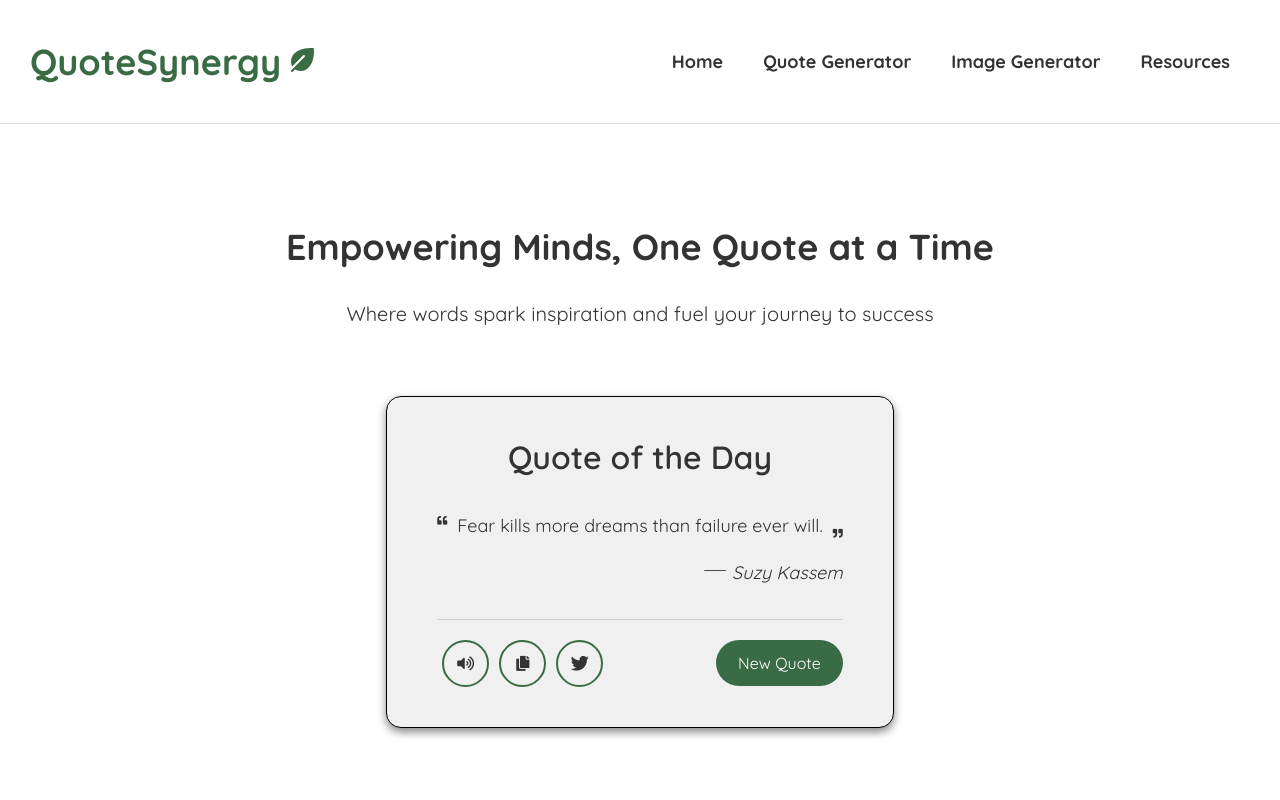
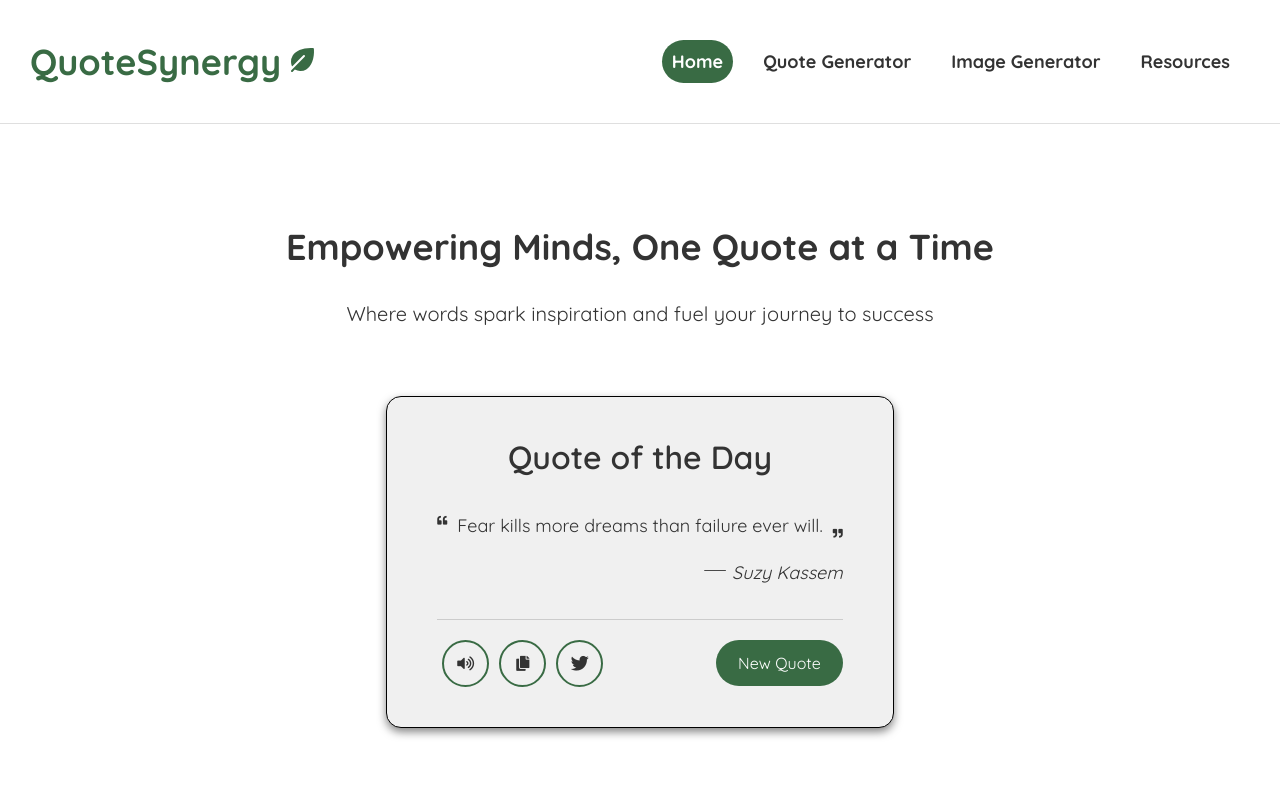
Before and after one commit to Israel1te/QuoteSynergy, a React (Create React App) app: page / in a window 1280 px wide. Shown: the top 800 px of the page. Built offline with nearby package versions, Linux system fonts and the light colour scheme; no server answers; a web font is replaced by a local one.

Commit message:
Navbar hover over link changed and active status added
added an active status to show the user which tab they are on

```diff
--- a/src/Navbar.js
+++ b/src/Navbar.js
@@ -1,4 +1,5 @@
-import { Link } from "react-router-dom/cjs/react-router-dom";
+import { NavLink } from "react-router-dom";
+
 const Navbar = () => {
   return (
     <nav className="navbar">
@@ -20,18 +21,22 @@ const Navbar = () => {
         </div>
       </div>
       <div className="links">
-        <Link to="/" className="nav-link">
+        <NavLink exact to="/" className="nav-link" activeClassName="active">
           Home
-        </Link>
-        <Link to="/openai" className="nav-link">
+        </NavLink>
+        <NavLink to="/openai" className="nav-link" activeClassName="active">
           Quote Generator
-        </Link>
-        <Link to="/image-gen" className="nav-link">
+        </NavLink>
+        <NavLink to="/image-gen" className="nav-link" activeClassName="active">
           Image Generator
-        </Link>
-        <Link to="/curated-gallery" className="nav-link">
+        </NavLink>
+        <NavLink
+          to="/curated-gallery"
+          className="nav-link"
+          activeClassName="active"
+        >
           Resources
-        </Link>
+        </NavLink>
       </div>
     </nav>
   );
--- a/src/index.css
+++ b/src/index.css
@@ -66,6 +66,13 @@ li {
   align-items: center;
   border-bottom: 1px solid #dfdfdf;
   justify-content: space-between;
+}
+.active {
+ background-color: #396b44;
+ color: white;
+}
+.active:hover {
+  color: #333;
 }
 .logo {
   display: flex;
```
